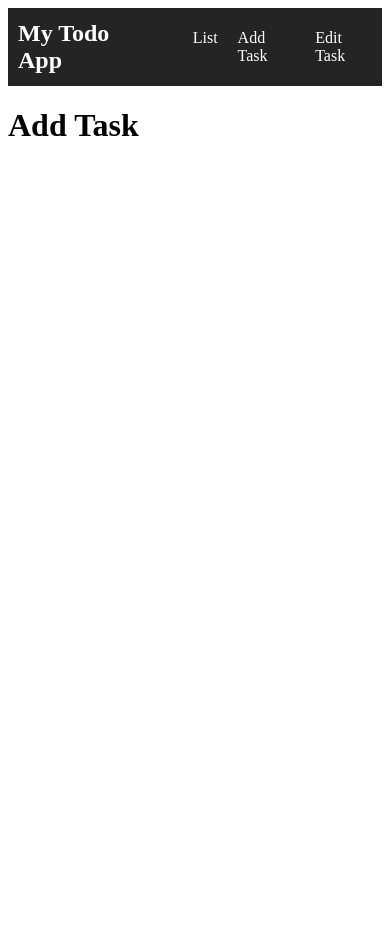
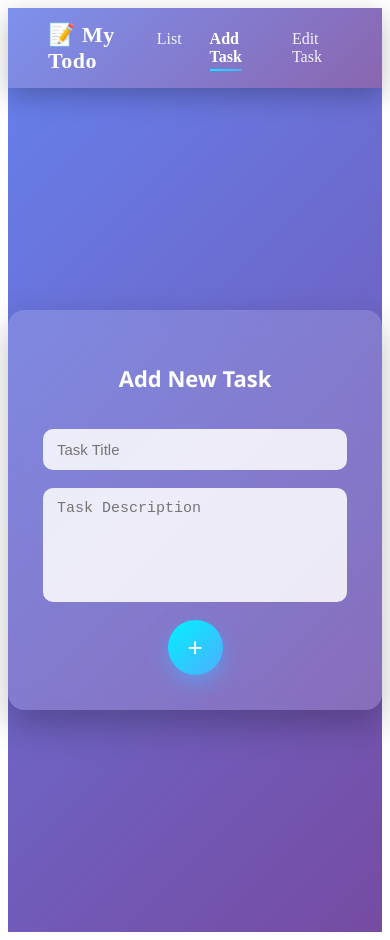
Before and after one commit to hammad-shahid55/My_Todo_React.js_Frontend, a React app: page /add in a window 390 px wide. Before the commit the page ends 844 px from the top, so only its background shows below. Built offline with nearby package versions, Linux system fonts and the light colour scheme; the HTML template or start-up script is replaced by a standard one.

Commit message:
Refactor NavBar component to use NavLink for active route styling; update App component to render AddTask component instead of placeholder. Enhance navbar styles for improved aesthetics and responsiveness.

```diff
--- a/src/App.jsx
+++ b/src/App.jsx
@@ -2,7 +2,7 @@ import NavBar from './components/NavBar'
 // import { useState } from 'react'
 import './components/style/App.css'
 import { Routes, Route } from 'react-router-dom'
-
+import AddTask from './components/AddTask'
 
 function App() {
   // const [tasks, setTasks] = useState([])
@@ -12,7 +12,7 @@ function App() {
       <NavBar />
 <Routes>
   <Route path="/" element={<h1>List</h1>} />
-  <Route path="/add" element={<h1>Add Task</h1>} />
+  <Route path="/add" element={<AddTask />} />
   <Route path="/edit" element={<h1>Edit Task</h1>} />
 </Routes>
     </>
--- /dev/null
+++ b/src/components/AddTask.jsx
@@ -0,0 +1,45 @@
+import React, { useState } from "react";
+import "./style/AddTask.css";
+
+const AddTask = () => {
+  const [title, setTitle] = useState("");
+  const [description, setDescription] = useState("");
+
+  const handleSubmit = (e) => {
+    e.preventDefault();
+    console.log({ title, description });
+    setTitle("");
+    setDescription("");
+  };
+
+  return (
+    <div className="addtask-container">
+      <form className="addtask-form" onSubmit={handleSubmit}>
+        <h2 className="addtask-heading">Add New Task</h2>
+
+        <input
+          type="text"
+          placeholder="Task Title"
+          value={title}
+          onChange={(e) => setTitle(e.target.value)}
+          className="addtask-input"
+          required
+        />
+
+        <textarea
+          placeholder="Task Description"
+          value={description}
+          onChange={(e) => setDescription(e.target.value)}
+          className="addtask-textarea"
+          required
+        />
+
+        <button type="submit" className="addtask-button">
+          +
+        </button>
+      </form>
+    </div>
+  );
+};
+
+export default AddTask;
--- a/src/components/NavBar.jsx
+++ b/src/components/NavBar.jsx
@@ -1,17 +1,26 @@
-import './style/navbar.css'
-import { Link } from 'react-router-dom'
+import "./style/navbar.css";
+import { Link, NavLink } from "react-router-dom";
+
 function NavBar() {
   return (
     <nav className="navbar">
-        <div className="logo">My Todo App</div>
-        <ul className="nav-links">
-            <li><Link to="/">List</Link></li>
-            <li><Link to="/add">Add Task</Link></li>
-            <li><Link to="/edit">Edit Task</Link></li>
+      <div className="logo">📝 My Todo</div>
 
-        </ul>
+      <ul className="nav-links">
+        <li>
+          <NavLink to="/" end>
+            List
+          </NavLink>
+        </li>
+        <li>
+          <NavLink to="/add">Add Task</NavLink>
+        </li>
+        <li>
+          <NavLink to="/edit">Edit Task</NavLink>
+        </li>
+      </ul>
     </nav>
-  )
+  );
 }
 
-export default NavBar
+export default NavBar;
--- /dev/null
+++ b/src/components/style/AddTask.css
@@ -0,0 +1,91 @@
+/* Background */
+.addtask-container {
+    height: 100vh;
+    display: flex;
+    justify-content: center;
+    align-items: center;
+    background: linear-gradient(135deg, #667eea, #764ba2);
+    font-family: "Segoe UI", sans-serif;
+  }
+
+  /* Glass Card */
+  .addtask-form {
+    background: rgba(255, 255, 255, 0.15);
+    backdrop-filter: blur(12px);
+    padding: 35px;
+    border-radius: 16px;
+    width: 340px;
+    box-shadow: 0 15px 35px rgba(0, 0, 0, 0.25);
+    display: flex;
+    flex-direction: column;
+    gap: 18px;
+    animation: fadeIn 0.6s ease-in-out;
+  }
+
+  /* Title */
+  .addtask-heading {
+    text-align: center;
+    color: #ffffff;
+    font-size: 22px;
+    font-weight: 600;
+  }
+
+  /* Inputs */
+  .addtask-input,
+  .addtask-textarea {
+    background: rgba(255, 255, 255, 0.85);
+    padding: 12px 14px;
+    font-size: 15px;
+    border-radius: 10px;
+    border: none;
+    outline: none;
+    transition: all 0.3s ease;
+  }
+
+  .addtask-input:focus,
+  .addtask-textarea:focus {
+    transform: scale(1.02);
+    box-shadow: 0 0 0 2px #667eea;
+  }
+
+  /* Textarea */
+  .addtask-textarea {
+    resize: none;
+    height: 90px;
+  }
+
+  /* Plus Button */
+  .addtask-button {
+    width: 55px;
+    height: 55px;
+    border-radius: 50%;
+    border: none;
+    background: linear-gradient(135deg, #00f2fe, #4facfe);
+    color: white;
+    font-size: 26px;
+    cursor: pointer;
+    align-self: center;
+    transition: all 0.3s ease;
+    box-shadow: 0 8px 20px rgba(79, 172, 254, 0.6);
+  }
+
+  .addtask-button:hover {
+    transform: translateY(-4px) scale(1.05);
+    box-shadow: 0 12px 28px rgba(79, 172, 254, 0.9);
+  }
+
+  .addtask-button:active {
+    transform: scale(0.95);
+  }
+
+  /* Animation */
+  @keyframes fadeIn {
+    from {
+      opacity: 0;
+      transform: translateY(20px);
+    }
+    to {
+      opacity: 1;
+      transform: translateY(0);
+    }
+  }
--- a/src/components/style/navbar.css
+++ b/src/components/style/navbar.css
@@ -1,24 +1,77 @@
+/* Navbar Container */
 .navbar {
+    position: sticky;
+    top: 0;
+    z-index: 1000;
     display: flex;
     justify-content: space-between;
-    padding: 5px 10px;
-    background-color: #242424;
-    color: #ffffff;
     align-items: center;
+    padding: 14px 40px;
+
+    background: linear-gradient(
+      135deg,
+      rgba(102, 126, 234, 0.85),
+      rgba(118, 75, 162, 0.85)
+    );
+
+    backdrop-filter: blur(10px);
+    box-shadow: 0 8px 25px rgba(0, 0, 0, 0.25);
   }
 
+  /* Logo */
   .logo {
-    font-size: 24px;
-    font-weight: bold;
+    font-size: 22px;
+    font-weight: 700;
+    color: #ffffff;
+    letter-spacing: 0.5px;
   }
 
+  /* Links Container */
   .nav-links {
     display: flex;
-    gap: 20px;
+    gap: 28px;
     list-style: none;
+    margin: 0;
+    padding: 0;
   }
 
+  /* Links */
   .nav-links li a {
+    position: relative;
     text-decoration: none;
+    color: rgba(255, 255, 255, 0.9);
+    font-size: 16px;
+    font-weight: 500;
+    transition: all 0.3s ease;
+  }
+
+  /* Hover Effect */
+  .nav-links li a::after {
+    content: "";
+    position: absolute;
+    left: 0;
+    bottom: -6px;
+    width: 0%;
+    height: 2px;
+    background: #ffffff;
+    transition: width 0.3s ease;
+  }
+
+  .nav-links li a:hover::after {
+    width: 100%;
+  }
+
+  .nav-links li a:hover {
     color: #ffffff;
   }
+
+  /* Active Route */
+  .nav-links li a.active {
+    color: #ffffff;
+    font-weight: 600;
+  }
+
+  .nav-links li a.active::after {
+    width: 100%;
+    background: linear-gradient(90deg, #00f2fe, #4facfe);
+  }
```
Lines whose indentation alone changed are shown as unchanged.
